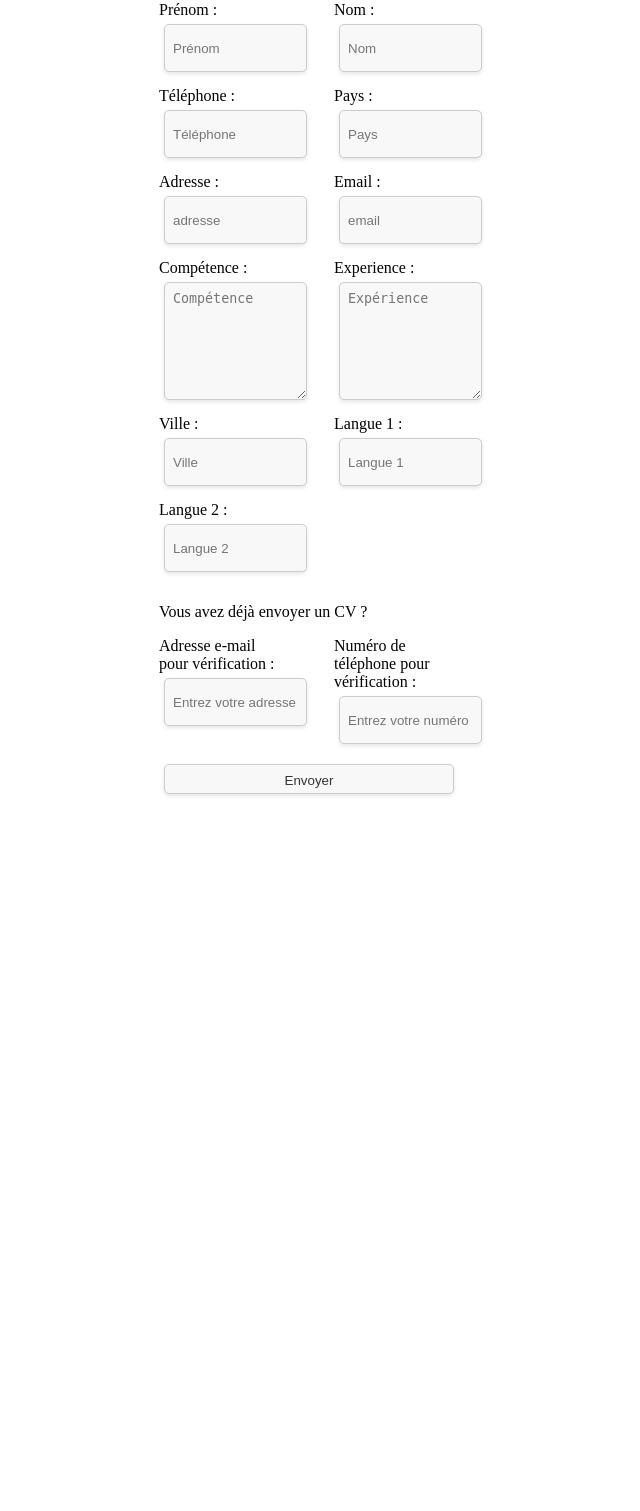
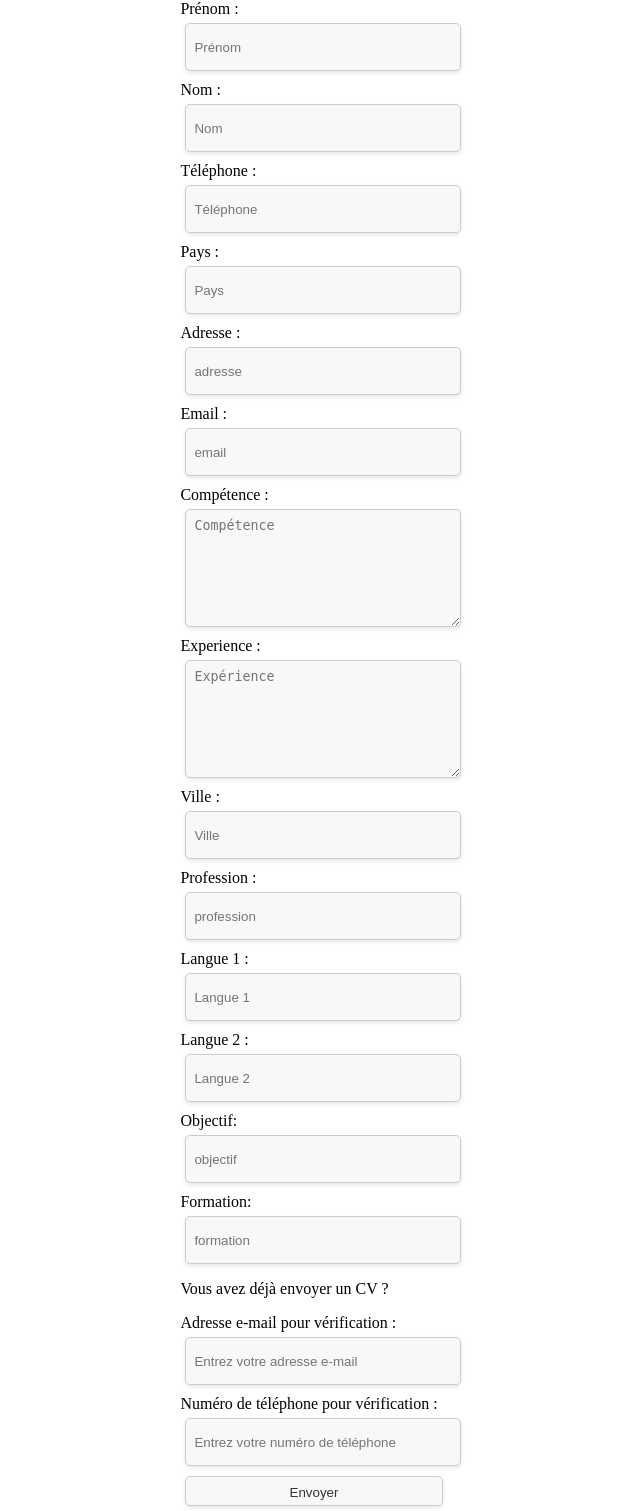
Before and after one commit to Julien-Sbth/TransformHTMLToPDFWithPHP-SQL, a PHP site: page / in a window 1280 px wide. Shown: the whole page, without its empty margins (331-971 px from the left). Before the commit the page ends 796 px from the top, so only its background shows below. Run offline with PHP 8.4, Linux system fonts and the light colour scheme.

Commit message:
[Update Files]

```diff
--- a/index.css
+++ b/index.css
@@ -2,12 +2,7 @@ body {
     display: flex;
     justify-content: center;
     align-items: center;
-    height: 100vh;
     margin: 0;
-}
-
-form {
-    width: 300px;
 }
 
 input,
@@ -27,14 +22,6 @@ label,
 input[type="text"],
 input[type="submit"] {
     display: block;
-}
-
-.form-grid {
-    display: flex;
-    flex-wrap: wrap;
-    justify-content: space-between;
-    max-width: 600px;
-    margin: 0 auto;
 }
 
 .input-group {
--- a/index.php
+++ b/index.php
@@ -2,7 +2,7 @@
 <html lang="fr">
 <head>
     <title>Formulaire</title>
-    <link rel="stylesheet" href="/index.css">
+    <link rel="stylesheet" href="index.css">
 </head>
 <body>
 <form action="traitement.php" method="post" class="form-grid" enctype="multipart/form-data">
@@ -44,6 +44,10 @@
         <input type="text" id="ville" name="ville" placeholder="Ville">
     </div>
     <div class="input-group">
+        <label for="profession">Profession :</label>
+        <input type="text" id="profession" name="profession" placeholder="profession">
+    </div>
+    <div class="input-group">
         <label for="langue1">Langue 1 :</label>
         <input type="text" id="langue1" name="langue1" placeholder="Langue 1">
     </div>
@@ -51,7 +55,14 @@
         <label for="langue2">Langue 2 :</label>
         <input type="text" id="langue2" name="langue2" placeholder="Langue 2">
     </div>
-
+    <div class="input-group">
+        <label for="objectif">Objectif:</label>
+        <input type="text" id="objectif" name="objectif" placeholder="objectif">
+    </div>
+    <div class="input-group">
+        <label for="formation">Formation:</label>
+        <input type="text" id="formation" name="formation" placeholder="formation">
+    </div>
     <p>Vous avez déjà envoyer un CV ?</p>
     <div class="input-group">
         <label for="verif_email">Adresse e-mail pour vérification :</label>
@@ -61,7 +72,6 @@
         <label for="verif_telephone">Numéro de téléphone pour vérification :</label>
         <input type="text" id="verif_telephone" name="verif_telephone" placeholder="Entrez votre numéro de téléphone">
     </div>
-
     <input type="submit" value="Envoyer">
 </form>
 </body>
--- a/traitement.php
+++ b/traitement.php
@@ -49,7 +49,6 @@ if ($_SERVER["REQUEST_METHOD"] == "POST") {
         $image_base64 = base64_encode(file_get_contents($_FILES['image']['tmp_name']));
         $image_data = 'data:' . mime_content_type($_FILES['image']['tmp_name']) . ';base64,' . $image_base64;
 
-        // Intégration de l'image dans le HTML du CV
         $html .= "<img src='$image_data' alt='Image du CV'>";
     }
 
@@ -144,10 +143,7 @@ if ($_SERVER["REQUEST_METHOD"] == "POST") {
                     $html .= "<tr><td><strong>Langue2:</strong></td><td>$langue2</td></tr>";
                     $html .= "<tr><td><strong>Profession:</strong></td><td>$profession</td></tr>";
                     $html .= "<tr><td><strong>Formation:</strong></td><td>$formation</td></tr>";
-
                     $html .= "</table></body></html>";
-
-                    $html .= "<strong>Informations personnelles</strong>";
 
                     $dompdf->loadHtml($html);
                     $dompdf->render();
```
